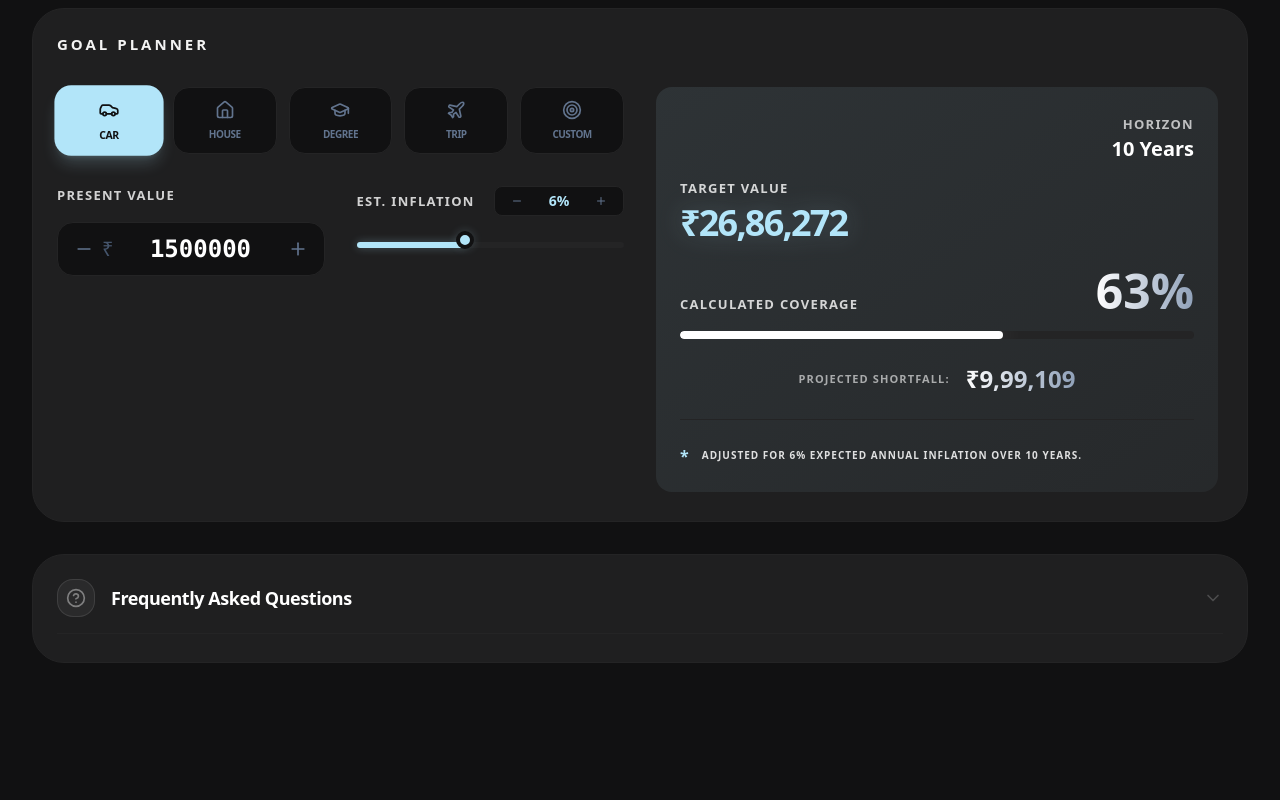
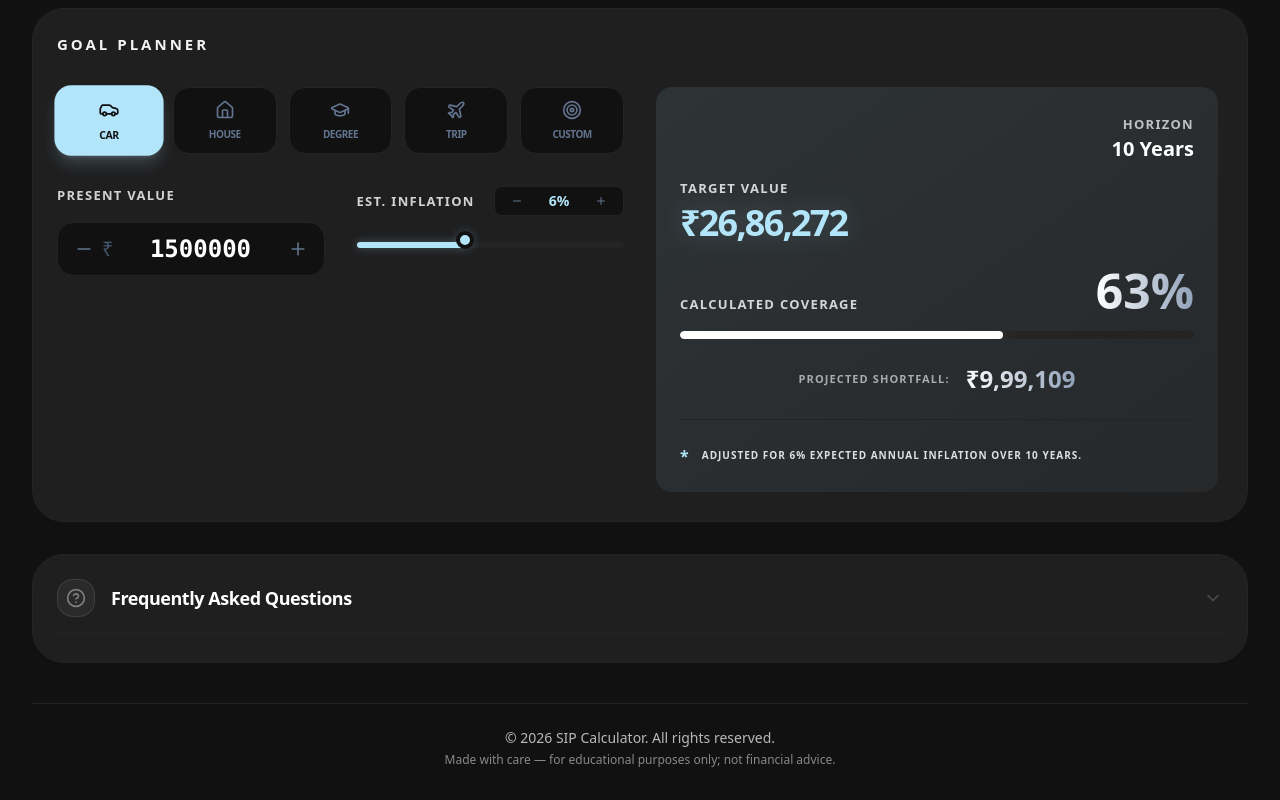
Before and after one commit to Rhythm-Nirankari/SIP-Calculator, a React (Vite) app: page / in a window 1280 px wide. Shown: the part 963-1763 px from the top of the page. Before the commit the page ends 1658 px from the top, so only its background shows below. Built offline with nearby package versions, Linux system fonts and the light colour scheme.

Commit message:
Footer: import and render Footer component in App

```diff
--- a/src/App.tsx
+++ b/src/App.tsx
@@ -6,7 +6,9 @@ import { calculateSIP, calculateLumpsum, calculateYearlyBreakdown } from './util
 import { GoalPlanner, GOALS } from './components/GoalTracker';
 import { Sidebar } from './components/Sidebar';
 import { FAQ } from './components/FAQ';
+import { Footer } from './components/Footer';
 import type { GoalType } from './components/GoalTracker';
+
 
 function App() {
   const [mode, setMode] = useState<'SIP' | 'Lumpsum'>('SIP');
@@ -100,6 +102,8 @@ function App() {
       </div>
 
       <Sidebar isOpen={isSidebarOpen} onClose={() => setIsSidebarOpen(false)} />
+
+      <Footer />
     </div>
   );
 }
```
